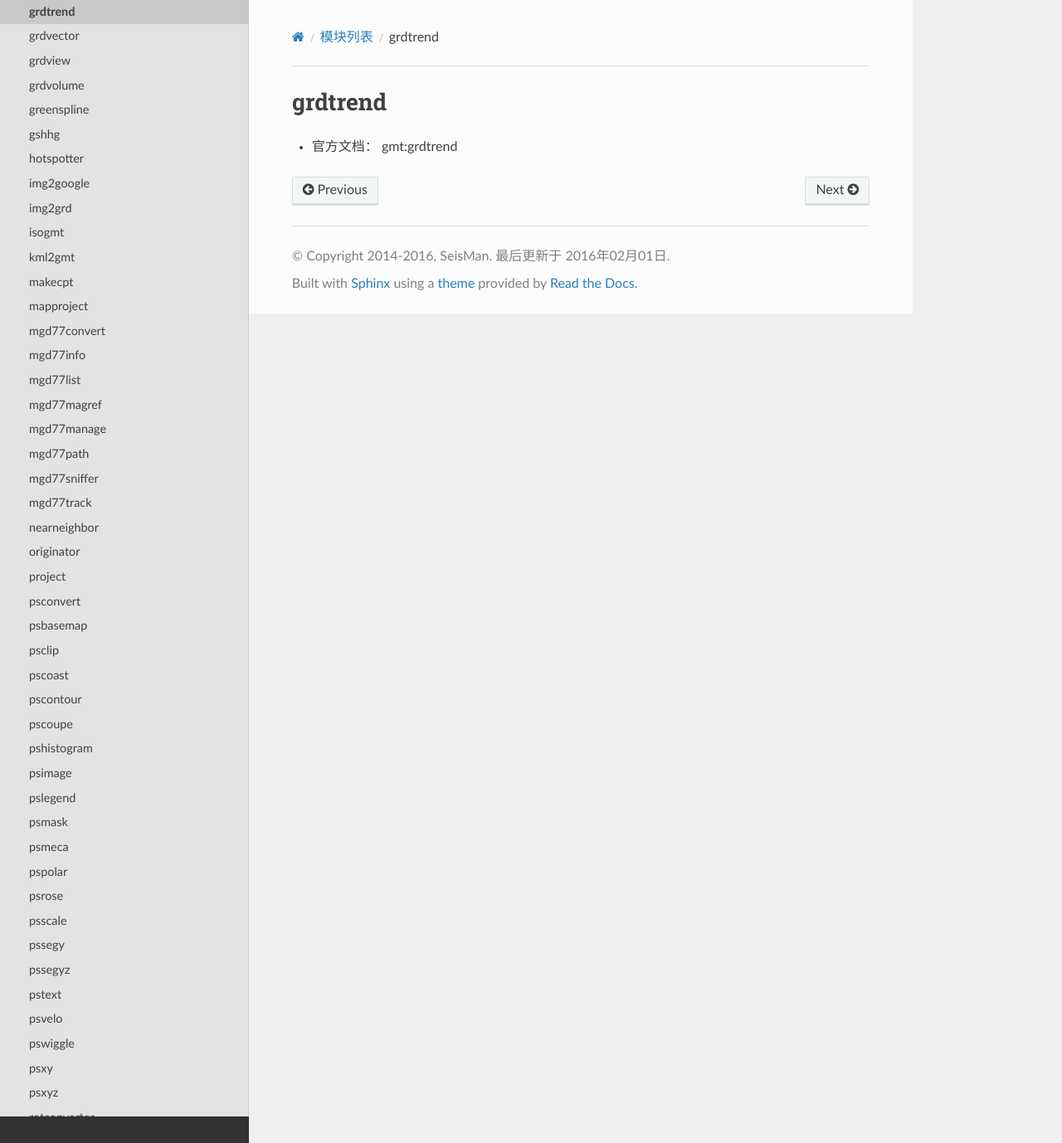
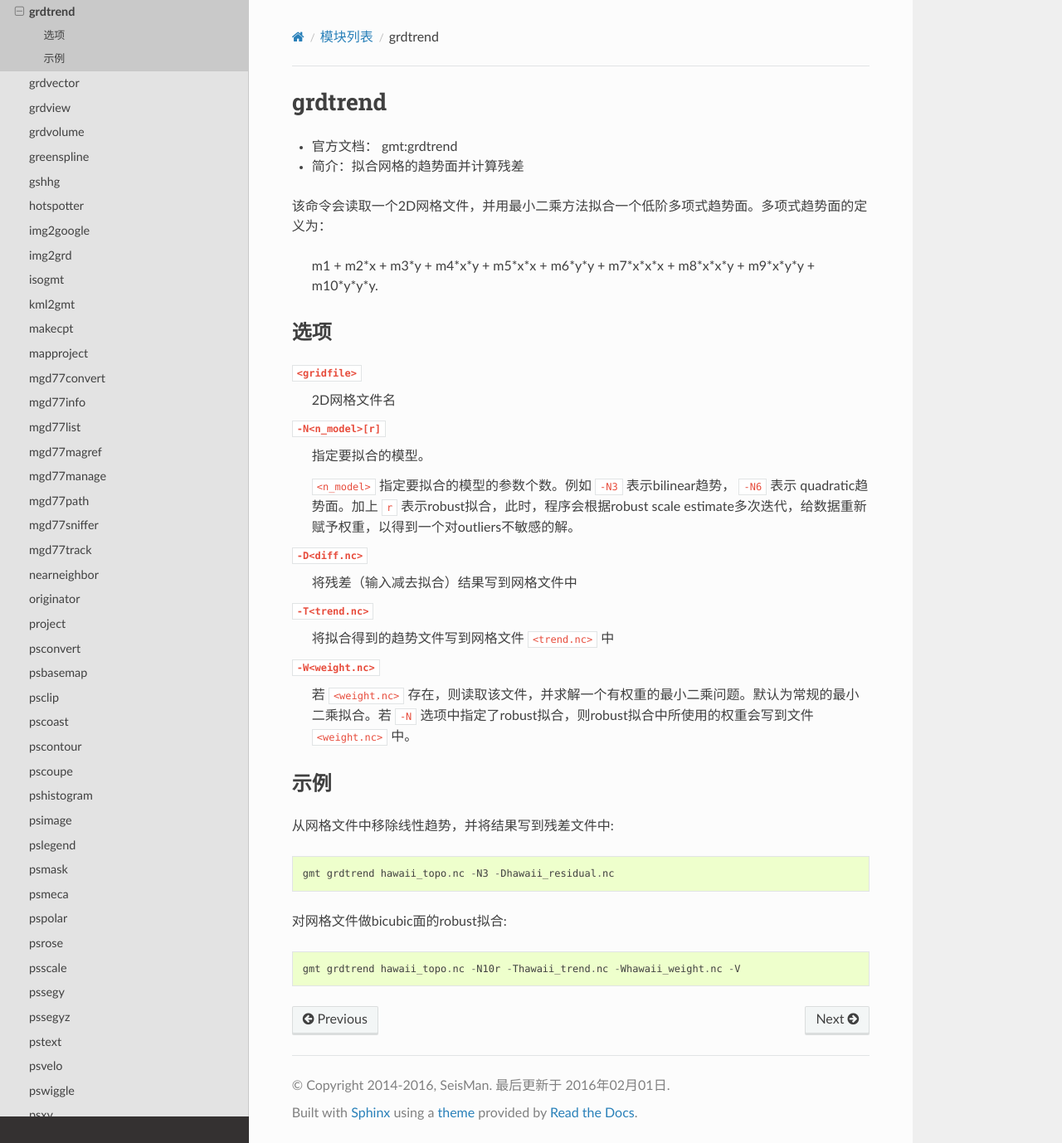
Before and after one commit to seisman/GMT5_Docs, a Sphinx documentation site: the page built from source/grdtrend.rst, in a window 1280 px wide and 1378 px high. Shown: the whole window at 83% size. Built offline with Sphinx 7.4.7 and the Read the Docs theme 2.0.0, drawn with Linux system fonts in a browser that asks for light colours; pages that are not in the unit, such as notebooks, are missing from menus.

Commit message:
add grdtrend

```diff
--- a/source/grdtrend.rst
+++ b/source/grdtrend.rst
@@ -4,3 +4,41 @@ grdtrend
 ==========
 
 - 官方文档： :ref:`gmt:grdtrend`
+- 简介：拟合网格的趋势面并计算残差
+
+该命令会读取一个2D网格文件，并用最小二乘方法拟合一个低阶多项式趋势面。多项式趋势面的定义为：
+
+    m1 + m2\*x + m3\*y + m4\*x\*y + m5\*x\*x + m6\*y\*y + m7\*x\*x\*x +
+    m8\*x\*x\*y + m9\*x\*y\*y + m10\*y\*y\*y.
+
+
+选项
+----
+
+``<gridfile>``
+    2D网格文件名
+
+``-N<n_model>[r]``
+    指定要拟合的模型。
+
+    ``<n_model>`` 指定要拟合的模型的参数个数。例如 ``-N3`` 表示bilinear趋势， ``-N6`` 表示 quadratic趋势面。加上 ``r`` 表示robust拟合，此时，程序会根据robust scale estimate多次迭代，给数据重新赋予权重，以得到一个对outliers不敏感的解。
+
+``-D<diff.nc>``
+    将残差（输入减去拟合）结果写到网格文件中
+
+``-T<trend.nc>``
+    将拟合得到的趋势文件写到网格文件 ``<trend.nc>`` 中
+
+``-W<weight.nc>``
+    若 ``<weight.nc>`` 存在，则读取该文件，并求解一个有权重的最小二乘问题。默认为常规的最小二乘拟合。若 ``-N`` 选项中指定了robust拟合，则robust拟合中所使用的权重会写到文件 ``<weight.nc>`` 中。
+
+示例
+----
+
+从网格文件中移除线性趋势，并将结果写到残差文件中::
+
+    gmt grdtrend hawaii_topo.nc -N3 -Dhawaii_residual.nc
+
+对网格文件做bicubic面的robust拟合::
+
+    gmt grdtrend hawaii_topo.nc -N10r -Thawaii_trend.nc -Whawaii_weight.nc -V
--- a/source/modules.rst
+++ b/source/modules.rst
@@ -47,6 +47,7 @@
   #. :doc:`grdraster` ：从二进制数据中提取子区域并保存为GMT网格文件
   #. :doc:`grdclip` ：对网格文件的Z值做裁剪
   #. :doc:`grdlandmask` ：根据海岸线数据创建陆地-海洋的mask网格文件
+  #. :doc:`grdtrend` ：拟合网格的趋势面并计算残差
 
 - 格式转换
 
```
Also changed, not shown: other parts of source/modules.rst (+0 -1 lines).
